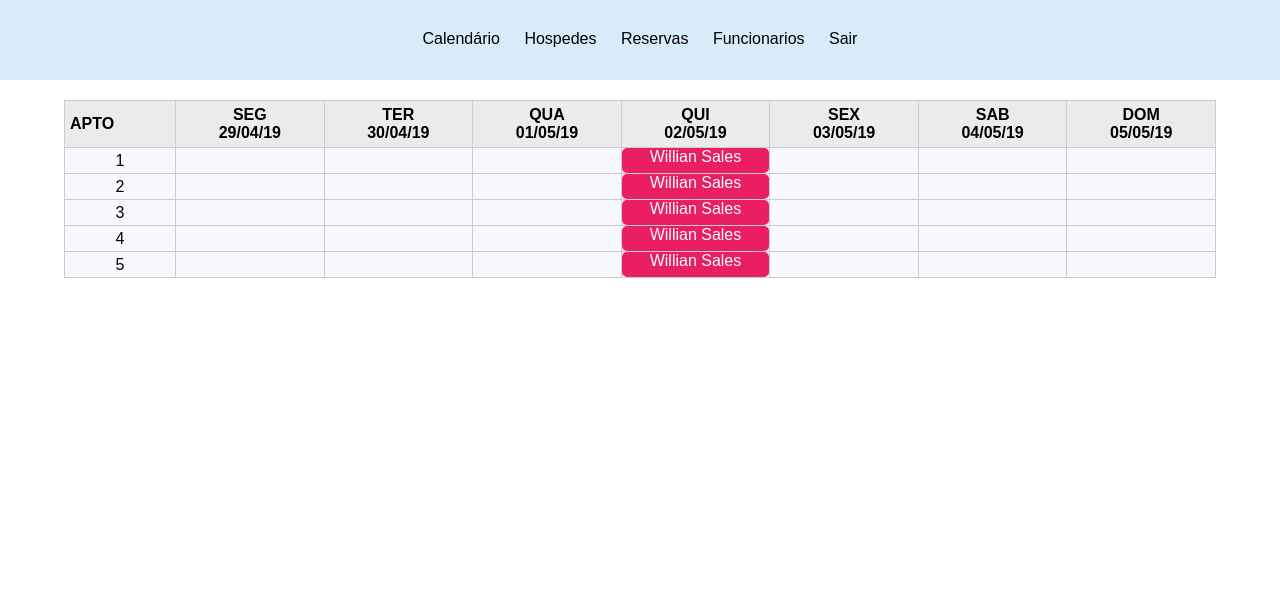
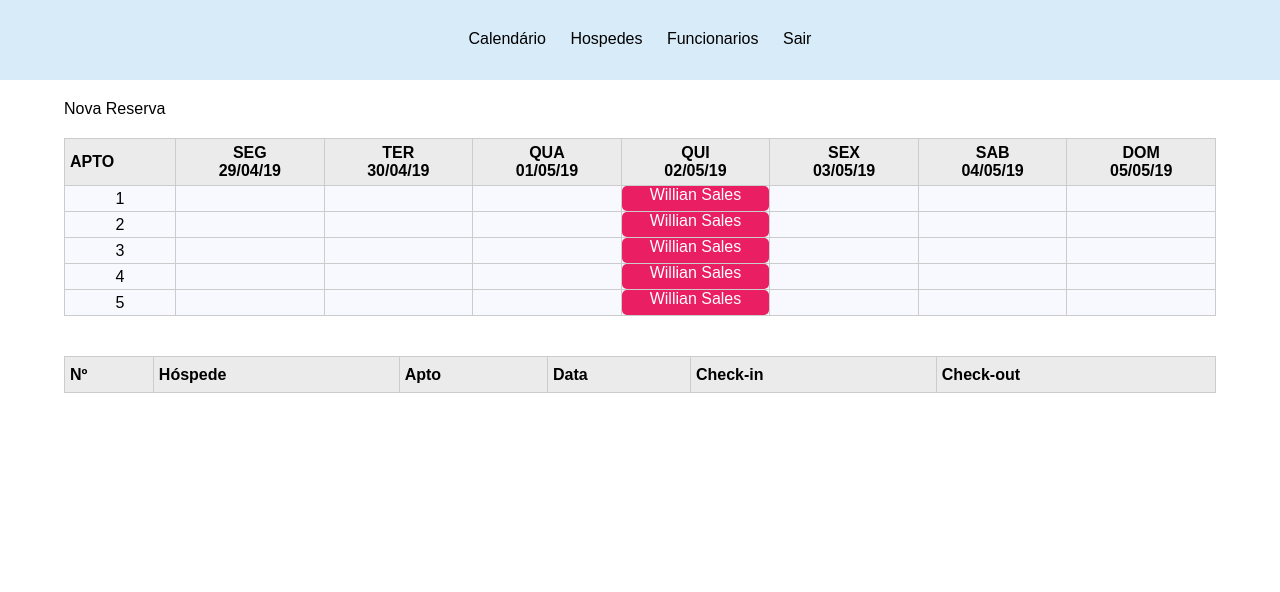
Before and after one commit to willian1996/Projeto-Gestao-Hoteleira, a PHP site: page / in a window 1280 px wide. Shown: the top 592 px of the page. Run offline with PHP 8.4, Linux system fonts and the light colour scheme; the visitor is signed in with stand-in values (Sample User, id 1); data comes from the database, SQL or seed files in the repository; tables that the repository leaves empty hold one stand-in row (values such as "Sample post"); lists and menus that the app fills with data are empty; some libraries are stand-ins or nearby versions.

Commit message:
Update 28/05

```diff
--- a/cadastrar-funcionario.php
+++ b/cadastrar-funcionario.php
@@ -8,7 +8,7 @@ require_once 'header.php';
 
 
 <div class="container">
-    <a href="lista-hospedes.php">Voltar para lista</a>
+    <button><a href="javascript:history.back()">Voltar</a></button>
     <div>
         <h2>Cadastrar Funcionário</h2>
         Nome Completo:<br>
--- a/cadastrar-hospede.php
+++ b/cadastrar-hospede.php
@@ -8,7 +8,7 @@ require_once 'header.php';
 
 
 <div class="container">
-    <a href="lista-hospedes.php">Voltar para lista</a>
+    <button><a href="javascript:history.back()">Voltar</a></button>
     <div class="form_cadastrar_hospede">
         <h2>Cadastrar Hóspede</h2>
         Nome Completo:<br>
--- a/cadastrar-reserva.php
+++ b/cadastrar-reserva.php
@@ -12,6 +12,7 @@ $apartamento = new Apartamentos();
 $listaApartamento = $apartamento->getApartamentos();
 ?>
 <div class="container">
+    <button><a href="javascript:history.back()">Voltar</a></button>
     <div class="cadastrar-reserva">
     <h1>Adicionar reserva</h1>
         Hospede:
@@ -32,7 +33,6 @@ $listaApartamento = $apartamento->getApartamentos();
         <input type="date" name="data-saida" id="data-saida"><br><br>
         Horarios:<br>
         <select id="horario-entrada">
-            <option value=""></option>
             <option value="hora1">check-in 14:00 | check-out 12:00</option>
             <option value="hora2">check-in 18:00 | check-out 16:00</option>
         </select><br><br>
--- a/calendario.php
+++ /dev/null
@@ -1,16 +0,0 @@
-<?php
-
-$data = date("Y-m-d");
-$data = new DateTime($data);     // Pega a data de hoje
-$diaN = date( "w", strtotime($data->format('Y-m-d'))); // Dia da semana, começa em 0 com domingo, 1 para segunda...
-
-$data->modify('-' . $diaN . ' day');
-
-$diasSemana = [];
-for($i=0;$i<=7;$i++) {
-    array_push($diasSemana, $data->format('d/m/y'));
-    $data->modify('+1 day');
-}
-
-
-?>
--- a/css/style.css
+++ b/css/style.css
@@ -43,6 +43,9 @@ section.header{
 }
 .lista-reservas{
     padding-top: 20px;
+}
+.reservas-calendario{
+    padding: 20px 0;
 }
 .calendario, .lista-reservas table, .lista-hospedes table, .detalhes-hospede table{
     width: 100%;
--- a/detalhes-hospede.php
+++ b/detalhes-hospede.php
@@ -16,7 +16,7 @@ require_once 'header.php';
 ?>
 
 <div class="container">
-    <a href="lista-hospedes.php">Voltar para lista</a>
+    <button><a href="javascript:history.back()">Voltar</a></button>
 
     <div class="detalhes-hospede">
         <h2>Detalhes do Hospede</h2>
--- a/header.php
+++ b/header.php
@@ -14,14 +14,8 @@
             <ul>
                 <li><a href="index.php">Calendário</a></li>
                 <li><a href="lista-hospedes.php">Hospedes</a></li>
-                <li><a href="lista-reservas.php">Reservas</a></li>
                 <li><a href="cadastrar-funcionario.php">Funcionarios</a></li>
                 <li><a href="server/logout.php">Sair</a></li>
-
-
             </ul>
-
         </div>
-
-
     </section>
--- a/index.php
+++ b/index.php
@@ -4,13 +4,31 @@ if(!isset($_SESSION['idFunc'])){
     header('Location: login-funcionario.php');
 }
 require_once 'header.php';
-require_once 'calendario.php';
 require_once 'server/apartamentos.class.php';
+require_once 'server/reservas.class.php';
 $apartamentos = new Apartamentos();
 $listaApartamentos = $apartamentos->getApartamentos();
+$reservas = new Reservas();
+$listaReservas = $reservas->getReservas();
+
+
+///estrutura calendario
+$data = date("Y-m-d");
+$data = new DateTime($data);     // Pega a data de hoje
+$diaN = date( "w", strtotime($data->format('Y-m-d'))); // Dia da semana, começa em 0 com domingo, 1 para segunda...
+
+$data->modify('-' . $diaN . ' day');
+
+$diasSemana = [];
+for($i=0;$i<=7;$i++) {
+    array_push($diasSemana, $data->format('d/m/y'));
+    $data->modify('+1 day');
+}
+
 ?>
 
 <div class="container">
+    <a href="cadastrar-reserva.php">Nova Reserva</a>
     <div class="reservas-calendario">
         <table class="calendario">
             <tr>
@@ -49,6 +67,35 @@ $listaApartamentos = $apartamentos->getApartamentos();
     </div>
 
 
+    <div class="lista-reservas">
+        <table>
+            <tr>
+                <th>Nº</th>
+                <th>Hóspede</th>
+                <th>Apto</th>
+                <th>Data</th>
+                <th class="lastCol">Check-in</th>
+                <th class="lastCol">Check-out</th>
+            </tr>
+            <?php
+
+            foreach($listaReservas as $valor):
+            ?>
+            <tr>
+                <td><?php echo $valor['id'];  ?></td>
+                <td><a href="detalhes-reserva.php?idReserv=<?php echo $valor['id']; ?>"><?php echo $valor['nome_completo']; ?></a></td>
+                <td><?php echo $valor['numero']; ?></td>
+                <td><?php echo date("d/m/y", strtotime($valor['dataCadastro'])); ?></td>
+                <td class="lastCol"><?php echo date("d/m/y H:m", strtotime($valor['data_entrada'])); ?></td>
+                <td class="lastCol"><?php echo date("d/m/y H:m", strtotime($valor['data_saida'])); ?></td>
+            </tr>
+            <?php
+            endforeach;
+            ?>
+        </table>
+    </div>
+
+
 
 
 
--- a/js/script.js
+++ b/js/script.js
@@ -322,7 +322,11 @@ function editarHospede(id){
                     }
                 }
             };
-            ajax.send('id='+id+'&nome='+novoNome+'&cpf='+novoCPF+'&email='+novoEmail+'&telefone='+novoTelefone+'&celular='+novoCelular);
+            ajax.send('id='+id+'&nome='+novoNome+
+                      '&cpf='+novoCPF+
+                      '&email='+novoEmail+
+                      '&telefone='+novoTelefone+
+                      '&celular='+novoCelular);
         }else{
             alert('Alterações cancelada');
             location.reload();
@@ -390,7 +394,9 @@ function cadastrarFuncionario(){
             }
         }
     };
-    ajax.send('nomeFunc='+nomeFuncionario.value+'&emailFunc='+emailFuncionario.value+'&senhaFunc='+senhaFuncionario.value);
+    ajax.send('nomeFunc='+nomeFuncionario.value+
+              '&emailFunc='+emailFuncionario.value+
+              '&senhaFunc='+senhaFuncionario.value);
 }
 
 //login funcionario
@@ -419,24 +425,62 @@ function logarFuncionario(){
             }
         }
     };
-    ajax.open('GET', 'server/logar-funcionario.php?emailFunc='+emailLogin.value+'&senhaFunc='+senhaLogin.value, true);
+    ajax.open('GET', 'server/logar-funcionario.php?emailFunc='+emailLogin.value+
+              '&senhaFunc='+senhaLogin.value, true);
     ajax.send();
 }
 
 //cadastrar reserva
 function cadastrarReserva(){
-    console.log(titularReserva.value);
-    console.log(dataEntrada.value);
-    console.log(dataSaida.value);
-    console.log(horarioEntrada.value);
-    console.log(apartamento.value);
+    let horaEntrada;
+    let horaSaida;
+    switch(horarioEntrada.value){
+        case 'hora1':
+            horaEntrada = '14:00:00';
+            horaSaida = '12:00:00';
+            break;
+        case 'hora2':
+            horaEntrada = '18:00:00';
+            horaSaida = '16:00:00';
+            break;
+        default:
+            horaEntrada = '';
+            horaSaida = '';
+    }
+
+    if(titularReserva.value == '' || dataEntrada.value == ''
+       || dataSaida.value == '' || apartamento.value == ''
+       || horaEntrada == '' || horaSaida == ''){
+        alert("Selecione todos os campos");
+        return false;
+    }
+    let hospede = titularReserva.value;
+    let checkin = dataEntrada.value + ' ' + horaEntrada;
+    let checkout = dataSaida.value + ' ' + horaSaida;
+    let apto = apartamento.value;
 
 
-//    switch(horarioEntrada){
-//        case:
-//    }
-
-
-
-
+    if(window.XMLHttpRequest){
+        var ajax = new XMLHttpRequest();
+    }else{
+        var ajax = new ActiveXObject("Microsoft.XMLHTTP");
+    }
+    ajax.open('POST', 'server/cadastrar-reserva-submit.php', true);
+    ajax.setRequestHeader('Content-Type', 'application/x-www-form-urlencoded');
+    ajax.onreadystatechange = function(){
+        if(this.readyState == 4 && this.status == 200){
+            var resposta = JSON.parse(this.response);
+            if(resposta.deucerto){
+                console.log(resposta);
+                window.location.href = urlHostServer+'detalhes-reserva.php?idReserv='+resposta.idReserv;
+            }else{
+                alert(resposta.mensagem);
+            }
+        }
+    };
+    ajax.send('hospede='+hospede+
+              '&checkin='+checkin+
+              '&checkout='+checkout+
+              '&apto='+apto
+             );
 }
--- a/lista-reservas.php
+++ b/lista-reservas.php
@@ -26,7 +26,7 @@ $reservas = new Reservas();
             ?>
             <tr>
                 <td><?php echo $valor['id'];  ?></td>
-                <td><a href="detalhes-reserva.php?id=<?php echo $valor['id']; ?>"><?php echo $valor['nome_completo']; ?></a></td>
+                <td><a href="detalhes-reserva.php?idReserv=<?php echo $valor['id']; ?>"><?php echo $valor['nome_completo']; ?></a></td>
                 <td><?php echo $valor['numero']; ?></td>
                 <td><?php echo date("d/m/y", strtotime($valor['dataCadastro'])); ?></td>
                 <td class="lastCol"><?php echo date("d/m/y H:m", strtotime($valor['data_entrada'])); ?></td>
--- a/server/reservas.class.php
+++ b/server/reservas.class.php
@@ -2,6 +2,13 @@
 require_once 'conexao.class.php';
 
 class Reservas extends Conexao{
+    private $hospede;
+    private $checkin;
+    private $checkout;
+    private $apto;
+    private $funcionario;
+    private $dataCadastro;
+
 
     public function getReservas(){
         $array = array();
@@ -22,6 +29,50 @@ class Reservas extends Conexao{
         return $array;
     }
 
+    public function addReserva($dados){
+        $this->hospede = $this->filtraEntrada($dados['hospede']);
+        $this->checkin = $this->filtraEntrada($dados['checkin']);
+        $this->checkout = $this->filtraEntrada($dados['checkout']);
+        $this->apto = $this->filtraEntrada($dados['apto']);
+        $this->funcionario = $dados["id_funcionario"];
+        $this->dataCadastro = $this->dataAtual();
+
+        try{
+            $sql = "INSERT INTO reservas (id_hospede, data_entrada, data_saida, id_apartamento, id_funcionario, dataCadastro) VALUES (:id_hospede, :data_entrada, :data_saida, :id_apartamento, :id_funcionario, :dataCadastro)";
+            $sql = $this->pdo->prepare($sql);
+            $sql->bindValue(":id_hospede", $this->hospede);
+            $sql->bindValue(":data_entrada", $this->checkin);
+            $sql->bindValue(":data_saida", $this->checkout);
+            $sql->bindValue(":id_apartamento", $this->apto);
+            $sql->bindValue(":id_funcionario", $this->funcionario);
+            $sql->bindValue(":dataCadastro", $this->dataCadastro);
+            $sql->execute();
+
+            if($sql->rowCount() > 0){
+                $retorno['deucerto'] = true;
+                $retorno['mensagem'] = "Reserva cadastrada com sucesso!";
+                $retorno['idReserv'] = $this->pdo->lastInsertId();
+                return $retorno;
+            }else{
+                $retorno['deucerto'] = false;
+                $retorno['mensagem'] = "Erro! nao cadastrado";
+                return $retorno;
+            }
+
+        }catch(PDOException $e){
+            $retorno['deucerto'] = false;
+            $retorno['mensagem'] = "Erro no servidor";
+            return $retorno;
+        }
 
 
-}
+    }
+
+
+
+
+
+
+
+
+} /* FIM CLASSE Reservas*/
```
Also changed, not shown: server/cadastrar-reserva-submit.php (added, +25 -0 lines), server/funcionario.class.php (line endings or trailing spaces).
